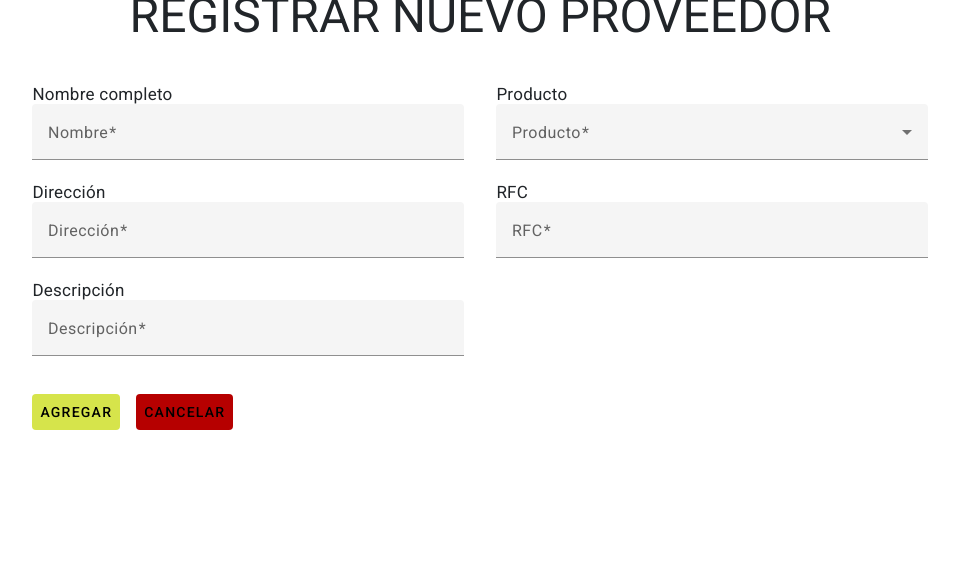
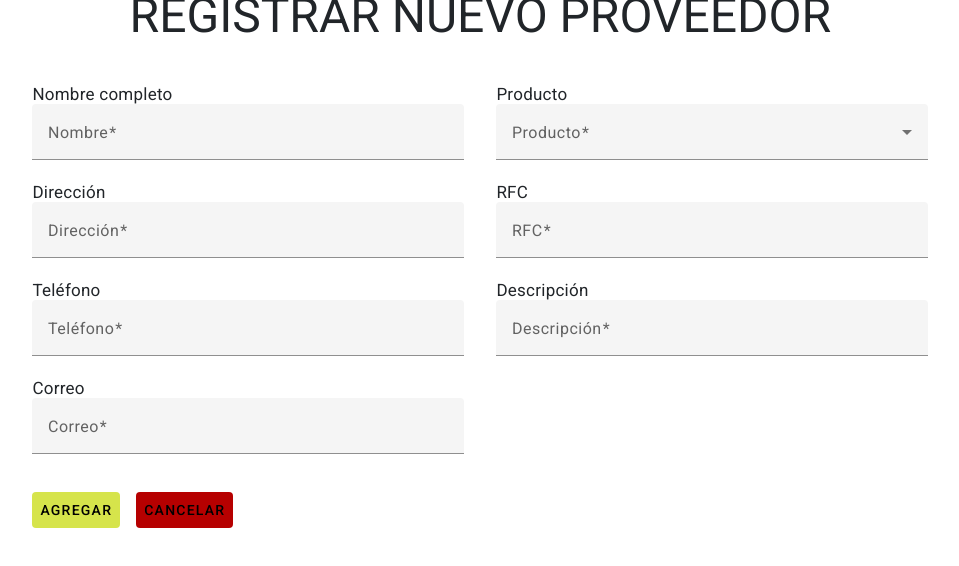
Before and after one commit to cristianppalma/mrecicla, an Angular app: page /proveedorCreate in a window 1280 px wide. Shown: the top 566 px of the page, without its empty margins (150-1109 px from the left). Built offline with nearby package versions, Linux system fonts and the light colour scheme.

Commit message:
Agregar campos correo y telefono a proveedor

```diff
--- a/src/app/pages/pages.component.html
+++ b/src/app/pages/pages.component.html
@@ -63,15 +63,16 @@
       <span><a [routerLink]="['solicitudes/solicitudes']">Solicitudes</a></span>
     </button>
 
-    <!-- <button mat-button class="menu-boton">
-      <mat-icon>construction</mat-icon>
-      <span>Producción</span>
-    </button> -->
-
     <button mat-button class="menu-boton">
       <mat-icon>work</mat-icon>
       <span><a [routerLink]="['control/controlGastosGenerales']">Control Gastos</a></span>
     </button>
+
+    <button mat-button class="menu-boton">
+      <mat-icon>construction</mat-icon>
+      <span>Producción</span>
+    </button>
+
   </mat-sidenav>
 
   <mat-sidenav-content>
--- a/src/app/proveedor/PeriodicElement.ts
+++ b/src/app/proveedor/PeriodicElement.ts
@@ -3,6 +3,8 @@ export interface PeriodicElement {
   name_proveedor:String;
   producto_proveedor:String;
   direccion_proveedor:String;
+  telefono_proveedor:String;
+  correo_proveedor:String;
   rfc_proveedor:String;
   description_proveedor:String;
   estatus_proveedor:String;
--- a/src/app/proveedor/confirmation-dialog/confirmation-dialog.component.css
+++ b/src/app/proveedor/confirmation-dialog/confirmation-dialog.component.css
@@ -6,8 +6,14 @@
   height: 19vh;
 }
 
+#messageTitle {
+  color: #333;
+  text-align: center;
+  margin: 6px;
+}
+
 #message {
-  font-size: 20px;
+  font-size: 16px;
   color: #333;
   text-align: center;
   margin: 6px;
--- a/src/app/proveedor/confirmation-dialog/confirmation-dialog.component.html
+++ b/src/app/proveedor/confirmation-dialog/confirmation-dialog.component.html
@@ -1,7 +1,8 @@
-<div class="container" style="width: 550px; height:150px;">
+<div class="container" style="width: 550px; height:220px;">
   <div class="icon-message-container">
     <mat-icon id="warningIcon" color="warn" style="transform: scale(2);">warning</mat-icon>
-    <h2 id="message">{{ data.message }}</h2>
+    <h1 id="messageTitle">{{ data.title }}</h1>
+    <p id="message">{{ data.message }}</p>
   </div>
   <div class="button-container">
     <button mat-button id="yesButton" (click)="confirm(true)">Sí</button>
--- a/src/app/proveedor/confirmation-dialog/confirmation-dialog.component.ts
+++ b/src/app/proveedor/confirmation-dialog/confirmation-dialog.component.ts
@@ -10,7 +10,7 @@ export class ConfirmationDialogComponent {
 
   constructor(
     public dialogRef: MatDialogRef<ConfirmationDialogComponent>,
-    @Inject(MAT_DIALOG_DATA) public data: { message: string}
+    @Inject(MAT_DIALOG_DATA) public data: { title: string, message: string}
   ){}
 
   confirm(confirm: boolean): void {
--- a/src/app/proveedor/proveedor-create/proveedor-create.component.html
+++ b/src/app/proveedor/proveedor-create/proveedor-create.component.html
@@ -24,10 +24,16 @@
           <input required type="text" formControlName="direccion_proveedor" matInput>
         </mat-form-field>
 
-        <label>Descripción</label>
+        <label>Teléfono</label>
         <mat-form-field>
-          <mat-label>Descripción</mat-label>
-          <input required type="text" formControlName="description_proveedor" matInput>
+          <mat-label>Teléfono</mat-label>
+          <input required type="number" formControlName="telefono_proveedor" matInput>
+        </mat-form-field>
+
+        <label>Correo</label>
+        <mat-form-field>
+          <mat-label>Correo</mat-label>
+          <input required type="email" formControlName="correo_proveedor" matInput>
         </mat-form-field>
 
       </div>
@@ -49,6 +55,12 @@
         <mat-form-field>
             <mat-label>RFC</mat-label>
             <input required type="text" formControlName="rfc_proveedor" matInput>
+        </mat-form-field>
+
+        <label>Descripción</label>
+        <mat-form-field>
+          <mat-label>Descripción</mat-label>
+          <input required type="text" formControlName="description_proveedor" matInput>
         </mat-form-field>
 
       </div>
--- a/src/app/proveedor/proveedor-create/proveedor-create.component.ts
+++ b/src/app/proveedor/proveedor-create/proveedor-create.component.ts
@@ -27,9 +27,11 @@ export class ProveedorCreateComponent implements OnInit {
       name_proveedor: ['', [Validators.required]],
       producto_proveedor: [''],
       direccion_proveedor: [''],
+      telefono_proveedor: [''],
+      correo_proveedor: [''],
       rfc_proveedor: [''],
       description_proveedor: [''],
-      estatus_proveedor: ['1'],
+      estatus_proveedor: ['Activo'],
     });
   }
 
--- a/src/app/proveedor/proveedor-edit/proveedor-edit.component.html
+++ b/src/app/proveedor/proveedor-edit/proveedor-edit.component.html
@@ -24,10 +24,16 @@
           <input required type="text" formControlName="direccion_proveedor" matInput>
         </mat-form-field>
 
-        <label>Descripción</label>
+        <label>Teléfono</label>
         <mat-form-field>
-          <mat-label>Descripción</mat-label>
-          <input required type="text" formControlName="description_proveedor" matInput>
+          <mat-label>Teléfono</mat-label>
+          <input required type="number" formControlName="telefono_proveedor" matInput>
+        </mat-form-field>
+
+        <label>Correo</label>
+        <mat-form-field>
+          <mat-label>Correo</mat-label>
+          <input required type="email" formControlName="correo_proveedor" matInput>
         </mat-form-field>
 
       </div>
@@ -51,10 +57,20 @@
             <input required type="text" formControlName="rfc_proveedor" matInput>
         </mat-form-field>
 
+        <label>Descripción</label>
+        <mat-form-field>
+          <mat-label>Descripción</mat-label>
+          <input required type="text" formControlName="description_proveedor" matInput>
+        </mat-form-field>
+
         <label>Estatus</label>
         <mat-form-field>
             <mat-label>Estatus</mat-label>
-            <input required type="text" formControlName="estatus_proveedor" matInput>
+            <mat-select required formControlName="estatus_proveedor">
+              <mat-option value="0"> </mat-option>
+              <mat-option value="Activo">Activo</mat-option>
+              <mat-option value="Inactivo">Inactivo</mat-option>
+            </mat-select>
         </mat-form-field>
 
       </div>
--- a/src/app/proveedor/proveedor-edit/proveedor-edit.component.ts
+++ b/src/app/proveedor/proveedor-edit/proveedor-edit.component.ts
@@ -27,6 +27,8 @@ export class ProveedorEditComponent implements OnInit {
       name_proveedor:[''],
       producto_proveedor:[''],
       direccion_proveedor:[''],
+      telefono_proveedor:[''],
+      correo_proveedor:[''],
       rfc_proveedor:[''],
       description_proveedor:[''],
       estatus_proveedor: [''],
@@ -47,6 +49,8 @@ export class ProveedorEditComponent implements OnInit {
               name_proveedor: proveedor.name_proveedor,
               producto_proveedor: proveedor.producto_proveedor,
               direccion_proveedor: proveedor.direccion_proveedor,
+              telefono_proveedor: proveedor.telefono_proveedor,
+              correo_proveedor: proveedor.correo_proveedor,
               rfc_proveedor: proveedor.rfc_proveedor,
               description_proveedor: proveedor.description_proveedor,
               estatus_proveedor:proveedor.estatus_proveedor
--- a/src/app/proveedor/proveedor-list/proveedor-list.component.html
+++ b/src/app/proveedor/proveedor-list/proveedor-list.component.html
@@ -15,35 +15,43 @@
 
       <div class="table">
           <table style="width: 800px;" mat-table [dataSource]="dataSource" class="mat-elevation-z8">
-             <!-- Position Column -->
+             <!-- Position Id -->
              <ng-container matColumnDef="id_proveedor">
               <th mat-header-cell *matHeaderCellDef> ID </th>
               <td mat-cell *matCellDef="let element">{{ element.id_proveedor }}</td>
             </ng-container>
 
-            <!-- Position Column -->
+            <!-- Position Nombre -->
               <ng-container matColumnDef="name_proveedor">
                 <th mat-header-cell *matHeaderCellDef> Nombre </th>
                 <td mat-cell *matCellDef="let element">{{ element.name_proveedor }}</td>
               </ng-container>
 
+              <!-- Position producto -->
               <ng-container matColumnDef="producto_proveedor">
                 <th mat-header-cell *matHeaderCellDef> Producto </th>
                 <td mat-cell *matCellDef="let element">{{ element.producto_proveedor }}</td>
               </ng-container>
 
-              <!-- Symbol Column -->
+              <!-- Symbol direccion -->
               <ng-container matColumnDef="direccion_proveedor">
                 <th mat-header-cell *matHeaderCellDef> Direccion </th>
                 <td mat-cell *matCellDef="let element">{{ element.direccion_proveedor }}</td>
               </ng-container>
 
-              <!-- Symbol Column -->
-              <ng-container matColumnDef="rfc_proveedor">
-                <th mat-header-cell *matHeaderCellDef> RFC </th>
-                <td mat-cell *matCellDef="let element">{{ element.rfc_proveedor }}</td>
+              <!-- Symbol telefono -->
+              <ng-container matColumnDef="telefono_proveedor">
+                <th mat-header-cell *matHeaderCellDef> Teléfono </th>
+                <td mat-cell *matCellDef="let element">{{ element.telefono_proveedor }}</td>
               </ng-container>
 
+              <!-- Symbol correo -->
+              <ng-container matColumnDef="correo_proveedor">
+                <th mat-header-cell *matHeaderCellDef> Correo </th>
+                <td mat-cell *matCellDef="let element">{{ element.correo_proveedor }}</td>
+              </ng-container>
+
+              <!-- Position estatus -->
               <ng-container matColumnDef="estatus_proveedor">
                 <th mat-header-cell *matHeaderCellDef> Estatus </th>
                 <td mat-cell *matCellDef="let element"><span class="estatus">{{ element.estatus_proveedor }}</span></td>
@@ -54,6 +62,8 @@
                 <td mat-cell *matCellDef="let element">
                   <button class="btn-edit" mat-button routerLink="/dashboard/proveedor/proveedorEdit/{{ element.id_proveedor}}">Editar</button>
                   <!-- <button mat-button (click)="verDetalles(element.id_proveedor)">Editar</button> -->
+                  <!-- <button class="btn-delete" mat-button (click)="cambiarEstadoRegistro(element.id_proveedor)">Eliminar</button> -->
+                  <!-- BOTON ELIMINAR SE OCULTA DE MOMENTO -->
                   <button class="btn-delete" mat-button (click)="mostrarDialogoDeConfirmacion2(element)">Eliminar</button>
                 </td>
               </ng-container>
--- a/src/app/proveedor/proveedor.ts
+++ b/src/app/proveedor/proveedor.ts
@@ -2,6 +2,8 @@ export class Proveedor{
   name_proveedor!:String;
   producto_proveedor!:String;
   direccion_proveedor!:String;
+  telefono_proveedor!:String;
+  correo_proveedor!:String;
   rfc_proveedor!:String;
   description_proveedor!:String;
   estatus_proveedor!:String;
```
Also changed, not shown: src/app/proveedor/proveedor-list/proveedor-list.component.ts (+7 -22 lines).
